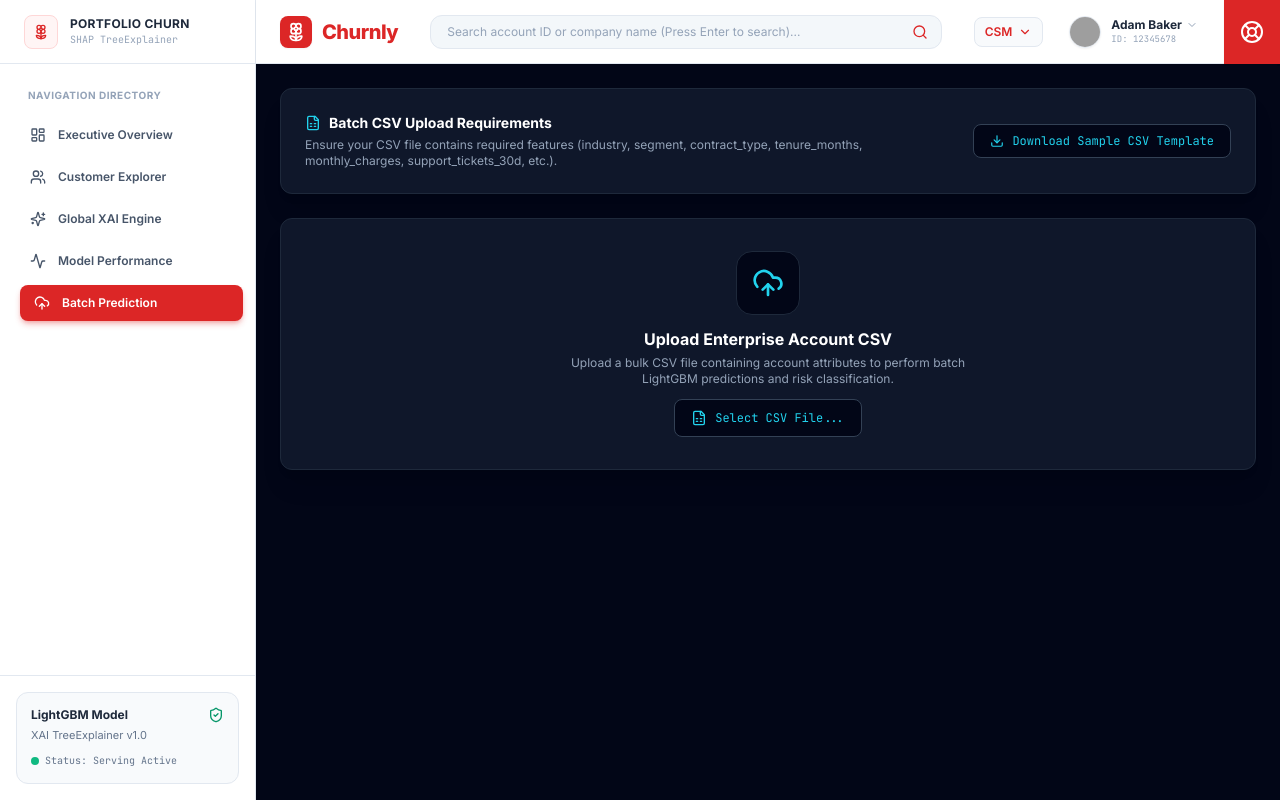
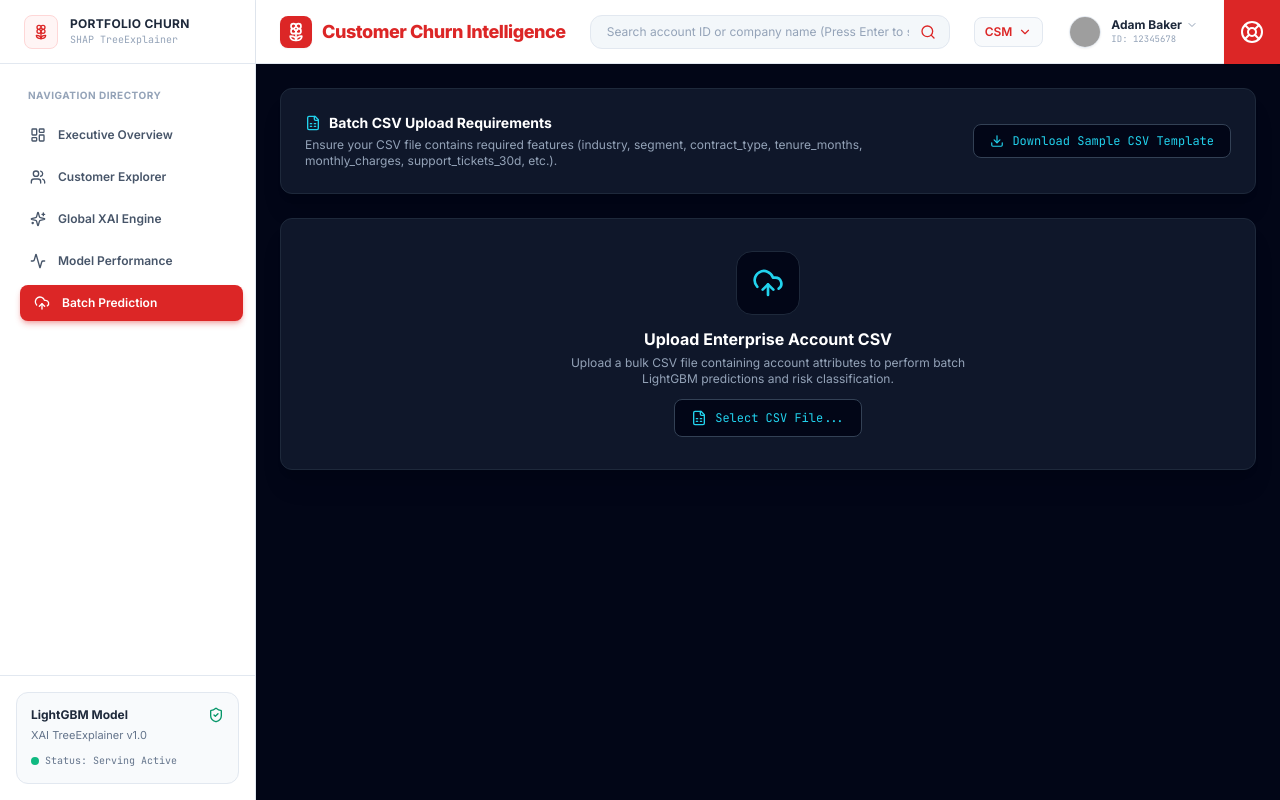
Before and after one commit to Rohitdubey-tech/Customer-Churn-Intelligence, a React (Vite) app in the folder frontend/: page /batch in a window 1280 px wide. Built offline with nearby package versions, Linux system fonts and the light colour scheme; grey boxes are pictures that could not be loaded.

Commit message:
docs: update brand name to Customer Churn Intelligence across header, HTML title, and documentation

```diff
--- a/frontend/index.html
+++ b/frontend/index.html
@@ -4,8 +4,8 @@
     <meta charset="UTF-8" />
     <link rel="icon" type="image/svg+xml" href="/vite.svg" />
     <meta name="viewport" content="width=device-width, initial-scale=1.0" />
-    <meta name="description" content="Churnly - Explainable Customer Churn Prediction Engine with SHAP Force-Plot Dashboard" />
-    <title>Churnly | Customer Churn Intelligence Platform</title>
+    <meta name="description" content="Explainable Customer Churn Prediction Engine with SHAP Force-Plot Dashboard" />
+    <title>Customer Churn Intelligence | SHAP Explainability Engine</title>
     <link rel="preconnect" href="https://fonts.googleapis.com">
     <link rel="preconnect" href="https://fonts.gstatic.com" crossorigin>
     <link href="https://fonts.googleapis.com/css2?family=Inter:wght@300;400;500;600;700;800&family=JetBrains+Mono:wght@400;500;600&display=swap" rel="stylesheet">
--- a/frontend/src/components/Header.jsx
+++ b/frontend/src/components/Header.jsx
@@ -72,11 +72,11 @@ export default function Header({ searchVal, onSearchChange }) {
         <div className="p-1.5 bg-churnly-600 rounded-lg text-white group-hover:bg-churnly-700 transition-colors shadow-sm">
           <Flower2 className="w-5 h-5" />
         </div>
-        <span className="text-xl font-extrabold text-churnly-600 tracking-tight">Churnly</span>
+        <span className="text-lg font-extrabold text-churnly-600 tracking-tight">Customer Churn Intelligence</span>
       </div>
 
       {/* Center Search Input with Instant Dropdown */}
-      <div ref={searchRef} className="flex-1 max-w-xl mx-8 relative">
+      <div ref={searchRef} className="flex-1 max-w-xl mx-6 relative">
         <div className="relative">
           <input
             type="text"
@@ -192,24 +192,24 @@ export default function Header({ searchVal, onSearchChange }) {
             <div className="absolute right-0 top-full mt-2 w-56 bg-white border border-slate-200 rounded-xl shadow-xl z-50 p-2 text-xs space-y-1">
               <div className="px-3 py-2 border-b border-slate-100">
                 <p className="font-bold text-slate-800">Adam Baker</p>
-                <p className="text-[11px] text-slate-400">adam.baker@churnly.ai</p>
+                <p className="text-[11px] text-slate-400">adam.baker@churnintelligence.ai</p>
               </div>
               <button
                 onClick={() => { setShowUserMenu(false); navigate('/customers'); }}
                 className="w-full flex items-center gap-2.5 px-3 py-2 rounded-lg text-slate-700 hover:bg-slate-50 transition-colors text-left"
               >
                 <User className="w-3.5 h-3.5 text-slate-400" />
-                <span>Account Profile</span>
+                <span>Account Directory</span>
               </button>
               <button
                 onClick={() => { setShowUserMenu(false); navigate('/model'); }}
                 className="w-full flex items-center gap-2.5 px-3 py-2 rounded-lg text-slate-700 hover:bg-slate-50 transition-colors text-left"
               >
                 <Shield className="w-3.5 h-3.5 text-slate-400" />
-                <span>Model Settings</span>
+                <span>Model Metrics</span>
               </button>
               <button
-                onClick={() => { setShowUserMenu(false); alert("Notification Preferences updated!"); }}
+                onClick={() => { setShowUserMenu(false); alert("Preferences saved."); }}
                 className="w-full flex items-center gap-2.5 px-3 py-2 rounded-lg text-slate-700 hover:bg-slate-50 transition-colors text-left"
               >
                 <Settings className="w-3.5 h-3.5 text-slate-400" />
@@ -228,9 +228,9 @@ export default function Header({ searchVal, onSearchChange }) {
           )}
         </div>
 
-        {/* Far Right Solid Red Lifebuoy Action Block */}
+        {/* Far Right Solid Red Action Block */}
         <div
-          onClick={() => alert("Help Desk & XAI Support Documentation opened.")}
+          onClick={() => alert("Customer Churn Intelligence Support & XAI Documentation opened.")}
           className="h-16 w-14 bg-churnly-600 flex items-center justify-center -mr-6 hover:bg-churnly-700 transition-colors cursor-pointer text-white shadow-sm"
           title="Support & Documentation"
         >
```
Also changed, not shown: 1 other file (tests, documents, lock files or other folders).
